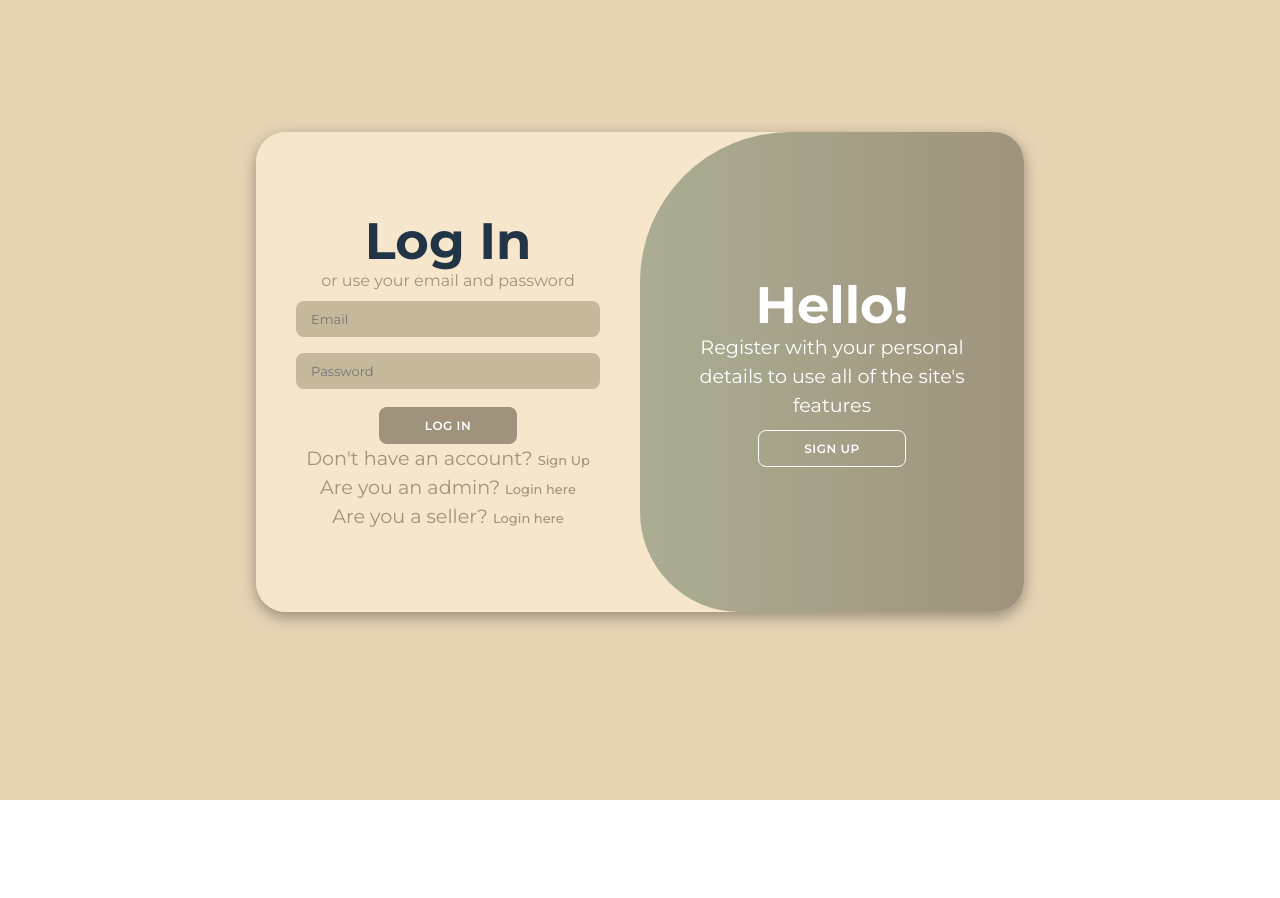
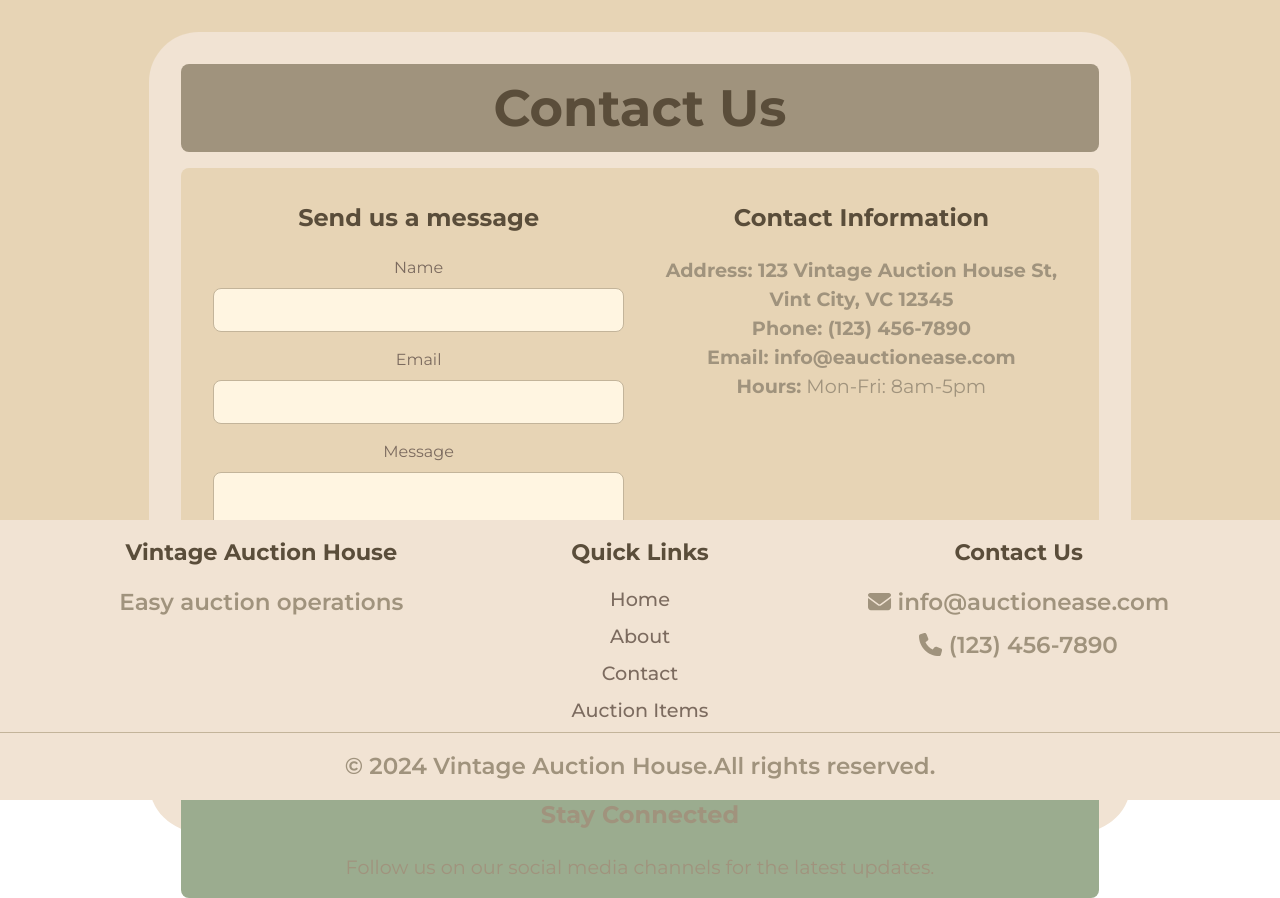
Before and after one commit to edwinsupremacy/Phase-5-Group-project--Frontend, a React (Vite) app: page /contact in a window 1280 px wide. Before the commit this address led to /login. Before the commit the page ends 832 px from the top, so only its background shows below. Built offline with nearby package versions, Linux system fonts and the light colour scheme.

Commit message:
update contact file

```diff
--- a/src/App.jsx
+++ b/src/App.jsx
@@ -29,6 +29,7 @@ function App() {
         <Route path="/login" element={<Login setIsAuthenticated={setIsAuthenticated} />} />
         <Route path="/login/admin" element={<AdminLogin />} />
         <Route path="/login/seller" element={<SellerLogin />} />
+        <Route path="/contact" element={<Contact />} />
       </Routes>
       {isAuthenticated && location.pathname === '/' && <Footer />}
     </div>
--- a/src/components/About.jsx
+++ b/src/components/About.jsx
@@ -1,9 +1,10 @@
 import React from 'react';
 import './About.css';
+import Footer from './Footer';
 
 const About = () => {
   return (
-    <div className="about-container">
+    <><div className="about-container">
       <h2>About Our Online Auction Platform</h2>
       <div className="cards-container">
         <div className="card">
@@ -25,7 +26,7 @@ const About = () => {
           </p>
         </div>
       </div>
-    </div>
+    </div><Footer /></>
   );
 };
 
--- a/src/components/Contact.jsx
+++ b/src/components/Contact.jsx
@@ -1,5 +1,6 @@
 import React, { useState } from 'react';
 import './Contact.css';
+import Footer from './Footer';
 
 const Contact = () => {
     const [formData, setFormData] = useState({
@@ -23,7 +24,7 @@ const Contact = () => {
     };
 
     return (
-        <div className="contact-container">
+        <><div className="contact-container">
             <div className="contact-section section1">
                 <h1>Contact Us</h1>
             </div>
@@ -43,8 +44,7 @@ const Contact = () => {
                                         name="name"
                                         value={formData.name}
                                         onChange={handleChange}
-                                        required
-                                    />
+                                        required />
                                 </div>
                                 <div className="form-group">
                                     <label htmlFor="email">Email</label>
@@ -54,8 +54,7 @@ const Contact = () => {
                                         name="email"
                                         value={formData.email}
                                         onChange={handleChange}
-                                        required
-                                    />
+                                        required />
                                 </div>
                                 <div className="form-group">
                                     <label htmlFor="message">Message</label>
@@ -88,7 +87,7 @@ const Contact = () => {
                 <h2>Stay Connected</h2>
                 <p>Follow us on our social media channels for the latest updates.</p>
             </div>
-        </div>
+        </div><Footer /></>
     );
 };
 
--- a/src/components/Home.css
+++ b/src/components/Home.css
@@ -13,7 +13,7 @@ body {
     align-items: center;
     justify-content: center;
     flex-direction: column;
-    height: 400vh;
+    height: 3000vh;
 }
 
 .home-container {
--- a/src/components/Navbar.jsx
+++ b/src/components/Navbar.jsx
@@ -14,6 +14,7 @@ const Navbar = ({ setIsAuthenticated }) => {
     <nav className="navbar">
       <Link to="/" className="nav-link">Home</Link>
       <Link to="/about" className="nav-link">About</Link>
+      <Link to="/contact" className="nav-link">Contact</Link>
       <button onClick={handleLogout} className="nav-link logout-button">Logout</button>
     </nav>
   );
```
